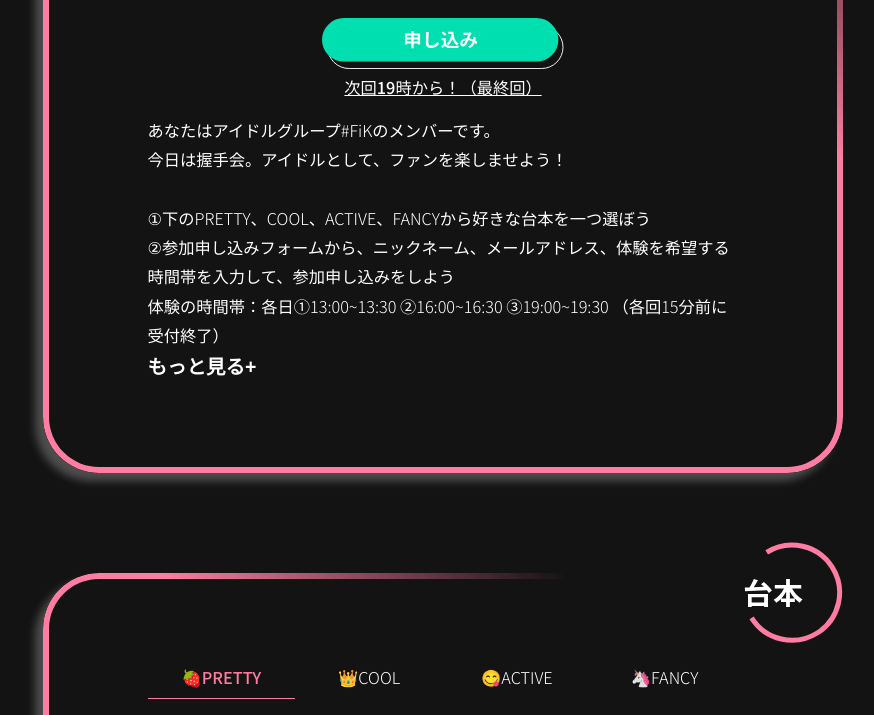
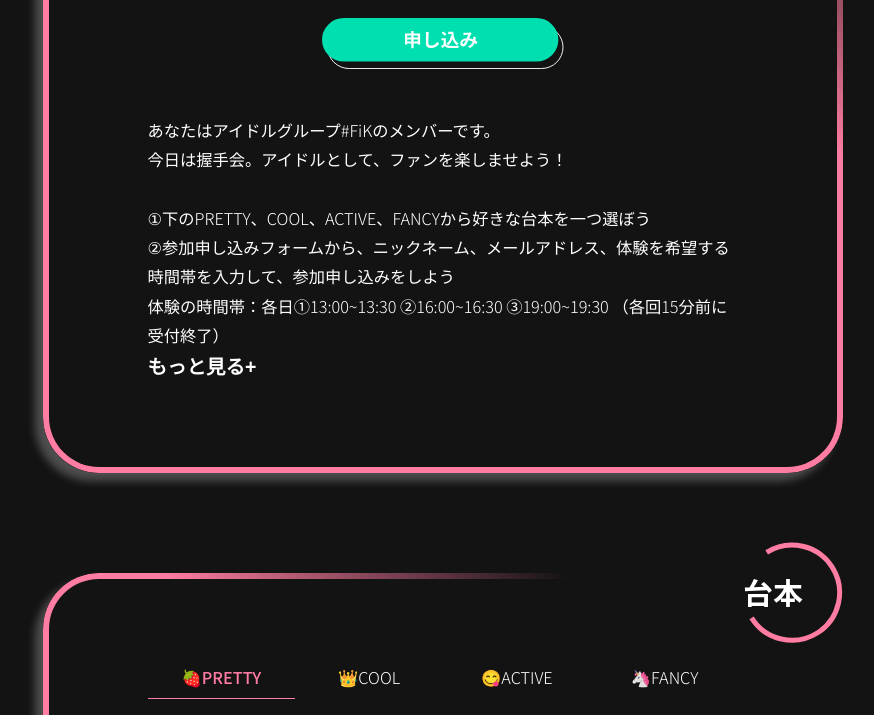
Before and after one commit to larkin267/fikpages, a Jekyll site: the page built from index.html, in a window 1280 px wide and 900 px high, scrolled down 832 px, cut to the strip 185-900 px from the top of the window. Shown: the whole strip, without its empty margins (197-1071 px from the left). Built offline with Jekyll 4.4.1, drawn with Linux system fonts in a browser that asks for light colours.

Commit message:
Update index.html

```diff
--- a/index.html
+++ b/index.html
@@ -43,7 +43,7 @@ layout: default
             <a href="https://docs.google.com/forms/d/e/1FAIpQLSdsRHOD9ZC0ELTXSh7_X4JA-YIPwar_mn3j1H-_cDPsos2lOA/viewform?usp=sf_link" target="_blank">
               <img src="{{site.url}}{{site.baseurl}}/assets/images/block2_button.svg" alt="申し込み">
             </a>
-            <p class="block2-under-btn">次回19時から！（最終回）</p>
+            <!--<p class="block2-under-btn"></p>-->
           </div>
         </div>
         <div class="block2-intro">
```
